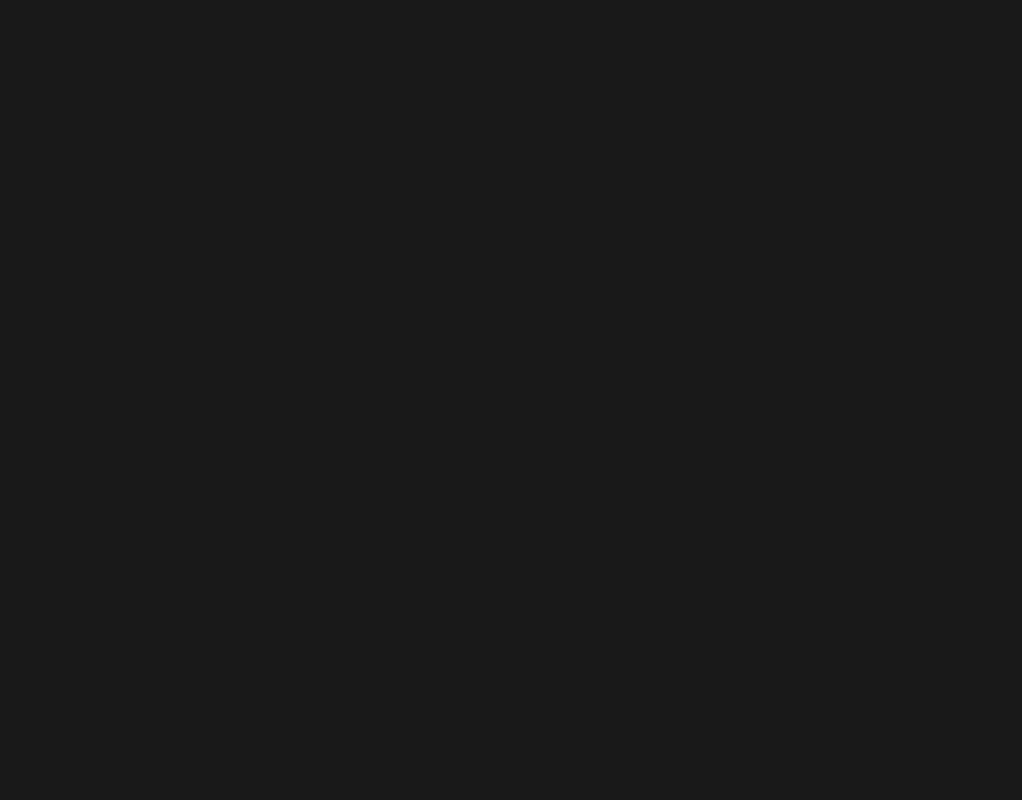
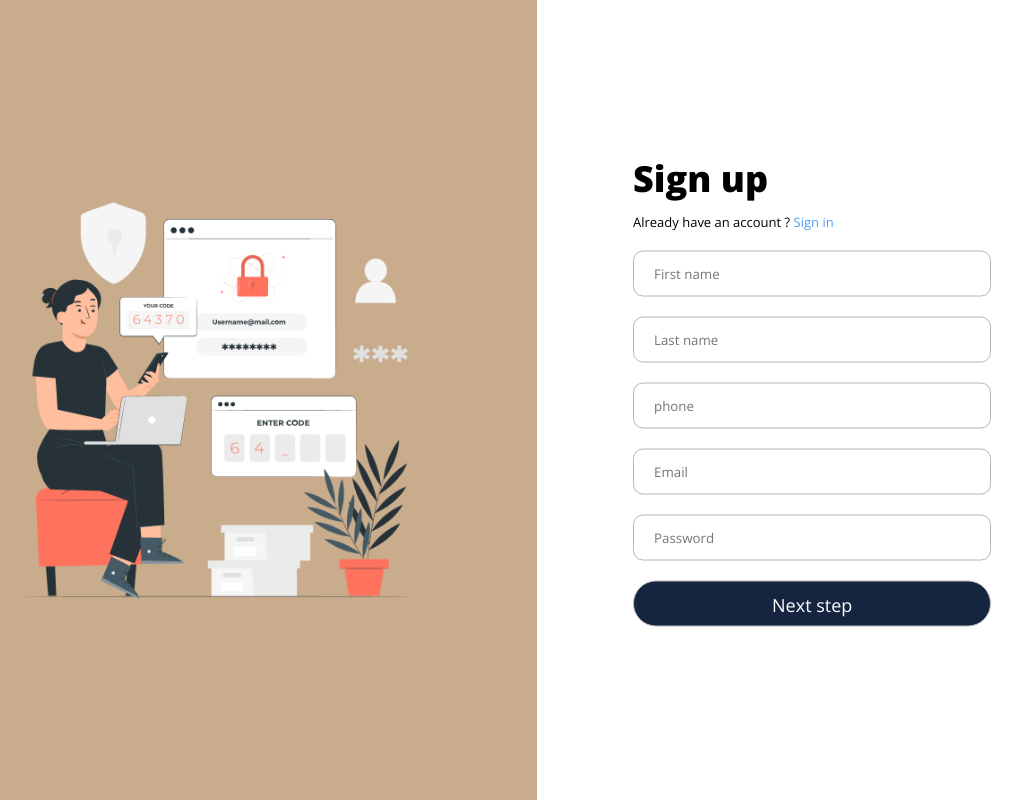
Before and after one commit to erkinov26/devbooks.uz, a React (Create React App) app: page /SignUp in a window 1280 px wide. Before the commit this address had no page. Shown: the whole page, without its empty margins (103-1125 px from the left). Built offline with nearby package versions, Linux system fonts and the light colour scheme.

Commit message:
logOut and SignUp is added

```diff
--- a/src/App.css
+++ b/src/App.css
@@ -261,7 +261,8 @@ li {
   background-color: #fff;
 }
 
-.logInSection {
+.logInSection,
+.signInSection {
   margin: 0 auto;
   width: 100%;
   height: 100vh;
@@ -269,34 +270,39 @@ li {
   display: flex;
   align-items: center;
 }
-.logInLeft {
+.logInLeft,
+.signInLeft {
   width: 50%;
   height: 100%;
   background: #c9ac8c;
   position: relative;
 }
-.logInLeftImg {
+.logInLeftImg,
+.signInLeftImg {
   width: 70%;
   position: absolute;
   transform: translate(-50%, -50%);
   left: 50%;
   top: 50%;
 }
-.logInRight {
+.logInRight,
+.signInRight {
   width: 50%;
   height: 100%;
   background: #fff;
   position: relative;
 }
 
-.logInForm {
+.logInForm,
+.signInForm {
   width: 70%;
   position: absolute;
   transform: translate(-50%, -50%);
   top: 50%;
   left: 50%;
 }
-.logInTitle {
+.logInTitle,
+.signInTitle {
   color: #000;
   font-size: 36px;
   font-style: normal;
@@ -318,8 +324,7 @@ li {
   cursor: pointer;
 }
 
-.userNameInput,
-.userPasswordInput,
+.FormInput,
 .logBtn {
   display: block;
   width: 80%;
@@ -356,7 +361,7 @@ li {
   cursor: pointer;
   transition: 0.5s;
 }
-.bx-log-out:hover{
+.bx-log-out:hover {
   color: red;
 }
 
@@ -384,15 +389,16 @@ li {
   .book-number {
     font-size: 20px;
   }
-  .logInLeft {
+  .logInLeft,
+  .signInLeft {
     display: none;
   }
-  .logInRight {
+  .logInRight,
+  .signInRight {
     width: 100%;
     text-align: center;
   }
-  .userNameInput,
-  .userPasswordInput,
+  .FormInput,
   .logBtn {
     width: 90%;
     margin: 25px auto;
@@ -458,6 +464,7 @@ li {
   .menu-button {
     display: block;
     cursor: pointer;
+    margin-left: 10px;
   }
   .sidebar {
     position: fixed;
@@ -596,15 +603,15 @@ li {
   .book-number {
     font-size: 25px;
   }
-  .logInTitle {
+  .logInTitle,
+  .signInTitle {
     font-size: 20px;
     font-weight: bold;
   }
   .questionText {
     font-size: 15px;
   }
-  .userNameInput,
-  .userPasswordInput,
+  .FormInput,
   .logBtn {
     height: 30px;
     margin: 25px auto;
--- a/src/App.js
+++ b/src/App.js
@@ -7,7 +7,9 @@ import Maqolalar from "./Pages/Maqolalar";
 import Forum from "./Pages/Forum";
 import authors from "./Data/data";
 import { useState } from "react";
-import Login from "./Pages/login";
+import SignUp from "./Pages/SignUp";
+import LogIn from "./Pages/LogIn";
+
 // import Header from "./components/Header";
 // import SideBar from "./components/SideBar";
 function App() {
@@ -47,7 +49,8 @@ function App() {
             path="/forum"
             element={<Forum open={open} setOpen={setOpen} />}
           />
-          <Route path="/" element={<Login />} />
+          <Route path="/" element={<LogIn />} />
+          <Route path="/SignUp" element={<SignUp />} />
         </Routes>
       </div>
     </div>
--- /dev/null
+++ b/src/Data/UserData.js
@@ -0,0 +1,17 @@
+const userData = [
+  {
+    first_name: "Abbos",
+    last_name: "Erkinov",
+    phone: "+998900977733",
+    email: "devbook@gmail.com",
+    password: "devbooks.uz",
+  },
+  {
+    first_name: "Abbos",
+    last_name: "Suvonov",
+    phone: "+998900977733",
+    email: "example@gmail.com",
+    password: "example.uz",
+  },
+];
+export default userData;
--- /dev/null
+++ b/src/Pages/SignUp.js
@@ -0,0 +1,81 @@
+import React, { useRef, useState } from "react";
+import SignUpImageLeft from "../images/SignUpImageLeft.png";
+import { useNavigate } from "react-router-dom";
+import userData from "../Data/UserData";
+export default function SignUp() {
+  const [data, setData] = useState(userData);
+  const first_name = useRef();
+  const last_name = useRef();
+  const phone = useRef();
+  const email = useRef();
+  const password = useRef();
+
+  const addNewUser = () => {
+    setData(...data, {
+      first_name: first_name,
+      last_name: last_name,
+      phone: phone,
+      email: email,
+      password: password,
+    });
+    navigate("/bosh_sahifa");
+  };
+  console.log(data, "data");
+
+  const navigate = useNavigate();
+  return (
+    <div className="signInSection">
+      <div className="signInLeft">
+        <img
+          src={SignUpImageLeft}
+          alt={SignUpImageLeft}
+          className="signInLeftImg"
+        />
+      </div>
+      <div className="signInRight">
+        <form className="signInForm" onSubmit={addNewUser}>
+          <h1 className="signInTitle">Sign up</h1>
+          <p className="questionText">
+            Already have an account ?{" "}
+            <span className="innerQuestionText" onClick={() => navigate("/")}>
+              Sign in
+            </span>
+          </p>
+          <input
+            ref={first_name}
+            className="FormInput"
+            placeholder="First name"
+            type="text"
+          />
+          <input
+            ref={last_name}
+            className="FormInput"
+            placeholder="Last name"
+            type="text"
+          />
+          <input
+            ref={phone}
+            className="FormInput"
+            placeholder="phone"
+            type="text"
+          />
+          <input
+            ref={email}
+            className="FormInput"
+            placeholder="Email"
+            type="email"
+          />
+          <input
+            ref={password}
+            className="FormInput"
+            placeholder="Password"
+            type="text"
+          />
+          <button className="logBtn" type="submit">
+            Next step
+          </button>
+        </form>
+      </div>
+    </div>
+  );
+}
--- a/src/Pages/login.js
+++ b/src/Pages/login.js
@@ -1,26 +1,17 @@
-import { useRef, useState } from "react";
+import React, { useRef } from "react";
 import { useNavigate } from "react-router-dom";
-import logInLeftImg from "../images/logInLeft.svg";
+import img from "../images/logInLeft.svg";
+import userData from "../Data/UserData";
 
-const Login = () => {
+const LogIn = () => {
   const navigate = useNavigate();
-  const [data, setData] = useState([
-    {
-      email: "devbook@gmail.com",
-      password: "devbooks.uz",
-    },
-    {
-      email: "developerbooks@gmail.com",
-      password: "developerbooks.uz",
-    },
-  ]);
   const emailRef = useRef();
   const passwordRef = useRef();
   const onsubmit = (e) => {
     e.preventDefault();
 
     // eslint-disable-next-line array-callback-return
-    data.filter((user) => {
+    userData.filter((user) => {
       if (
         user.email === emailRef.current.value.trim() &&
         user.password === passwordRef.current.value.trim()
@@ -32,24 +23,29 @@ const Login = () => {
   return (
     <div className="logInSection">
       <div className="logInLeft">
-        <img src={logInLeftImg} alt={logInLeftImg} className="logInLeftImg" />
+        <img src={img} alt={img} className="logInLeftImg" />
       </div>
       <div className="logInRight">
         <form className="logInForm" onSubmit={onsubmit}>
           <h1 className="logInTitle">Sign in</h1>
           <p className="questionText">
             Do not you have an account ?{" "}
-            <span className="innerQuestionText">Sign up</span>
+            <span
+              className="innerQuestionText"
+              onClick={() => navigate("/SignUp")}
+            >
+              Sign up
+            </span>
           </p>
           <input
             ref={emailRef}
-            className="userNameInput"
+            className="FormInput"
             placeholder="Email"
             type="email"
           />
           <input
             ref={passwordRef}
-            className="userPasswordInput"
+            className="FormInput"
             placeholder="Password"
             type="text"
           />
@@ -61,5 +57,4 @@ const Login = () => {
     </div>
   );
 };
-
-export default Login;
+export default LogIn;
--- a/src/components/Header.js
+++ b/src/components/Header.js
@@ -78,10 +78,15 @@ export default function Header({ setOpen }) {
         >
           <img className="account-img" src={img} alt="img" />
 
-          <i class="bx bx-log-out"></i>
+          <i onClick={() => navigate("/")} class="bx bx-log-out"></i>
         </div>
       </div>
-      <button className="menu-button" onClick={() => setOpen(true)}>
+      <button
+        className="menu-button"
+        onClick={() => {
+          setOpen(true);
+        }}
+      >
         <i className="bx bx-menu"></i>
       </button>
     </div>
```
Also changed, not shown: src/images/SignUpImageLeft.png (added).
